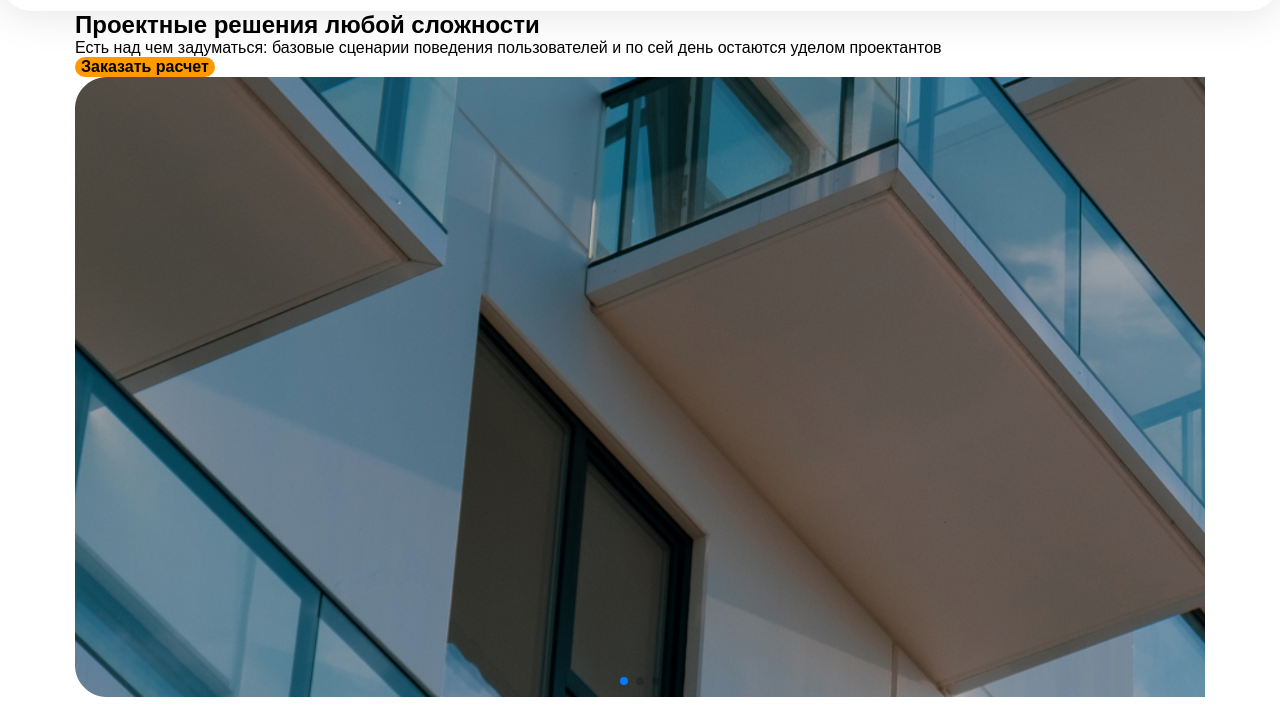
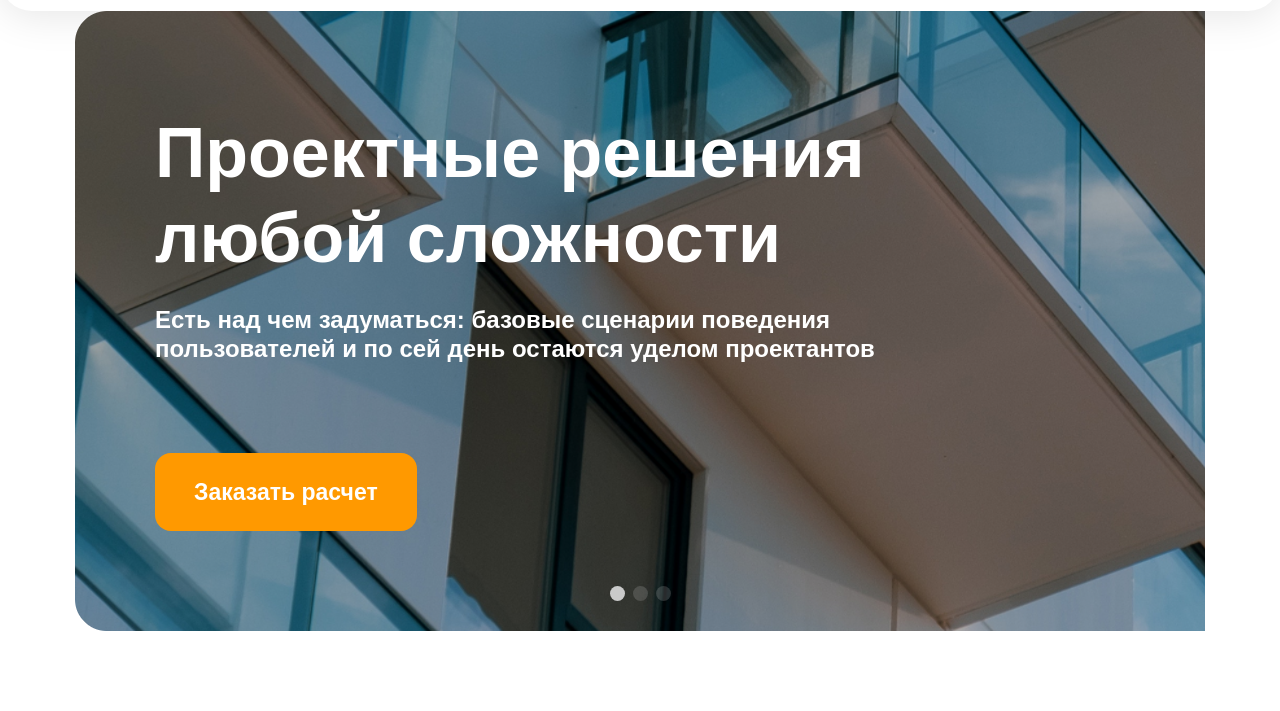
Before and after one commit to Unnamed-193/course, a plain HTML site: page evklid/index.html in a window 1280 px wide. Shown: the part 89-800 px from the top of the page. Drawn offline with nearby package versions, Linux system fonts and the light colour scheme.

Commit message:
feat: добавил слайдер

```diff
--- a/evklid/css/style.css
+++ b/evklid/css/style.css
@@ -1,6 +1,18 @@
 html {
     box-sizing: border-box;
 }
+
+:root {
+    --white-color: #fff;
+    --black-color: #000;
+    --orange-color: #ff9900;
+    --grey-color: #cacaca;
+    --dark-color: #222;
+    --dark-grey-color: #414141;
+    --dark-orange-color: #E1670E;
+    --light-orange-color: #FFB84D;
+    --medium-grey-color: #666;
+  }
 
 body {
     font-family: "Montserrat", sans-serif;
@@ -33,6 +45,7 @@ a {
     cursor: pointer;
     font-weight: 700;
     transition: all 0.3s ease;
+    color: white;
 }
 .site-btn:hover{
     background-color: #ffb84d;
@@ -106,20 +119,45 @@ img {
     height: 620px;
 }
 .hero__container {
+    height: 100%;
+    overflow: hidden;
 }
 .hero__content {
+    position: absolute;
+    z-index: 2;
+    padding-left: 80px;
+    padding-top: 100px;
 }
 .hero__title {
+    font-size: 70px;
+    font-weight: 800;
+    line-height: 85px;
+    color: white;
+    max-width: 837px;
+    margin-bottom: 24px;
 }
 .hero__text {
+    font-size: 24px;
+    font-weight: 700;
+    line-height: 29px;
+    color: white;
+    max-width: 790px;
+    margin-bottom: 90px;
 }
 .hero__btn {
+    padding: 25px 39px;
+    font-size: 23px;
+    line-height: 28px;
 }
-.site-btn {
-}
+
 .swiper {
+    position: relative;
     width: 100%;
     height: 100%;
+    z-index: 1;
+    overflow: hidden;
+    margin: 0 auto;
+
 }
 .swiper-wrapper {
 }
@@ -127,4 +165,10 @@ img {
     background-size: cover;
 }
 .swiper-pagination {
+    margin-bottom: 18px;
 }
+.swiper-pagination-bullet{
+    width: 15px;
+    height: 15px;
+    background-color: var(--grey-color);
+}
```
Also changed, not shown: evklid/index.html (+2 -1 lines).
